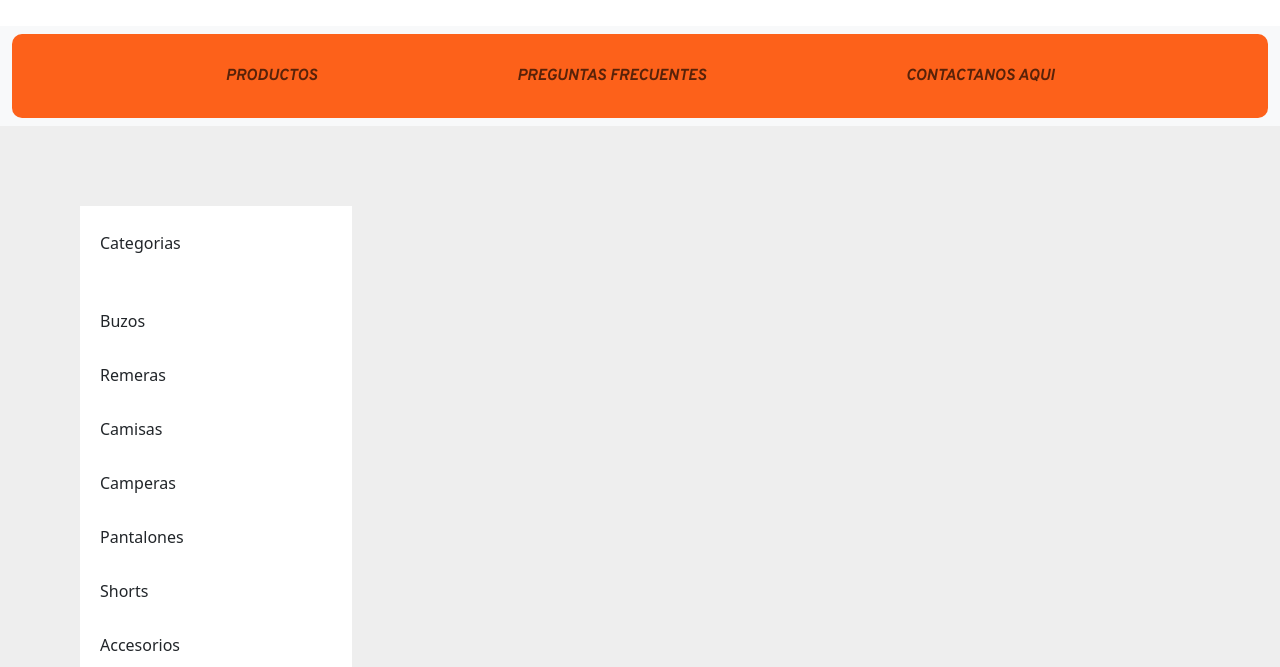
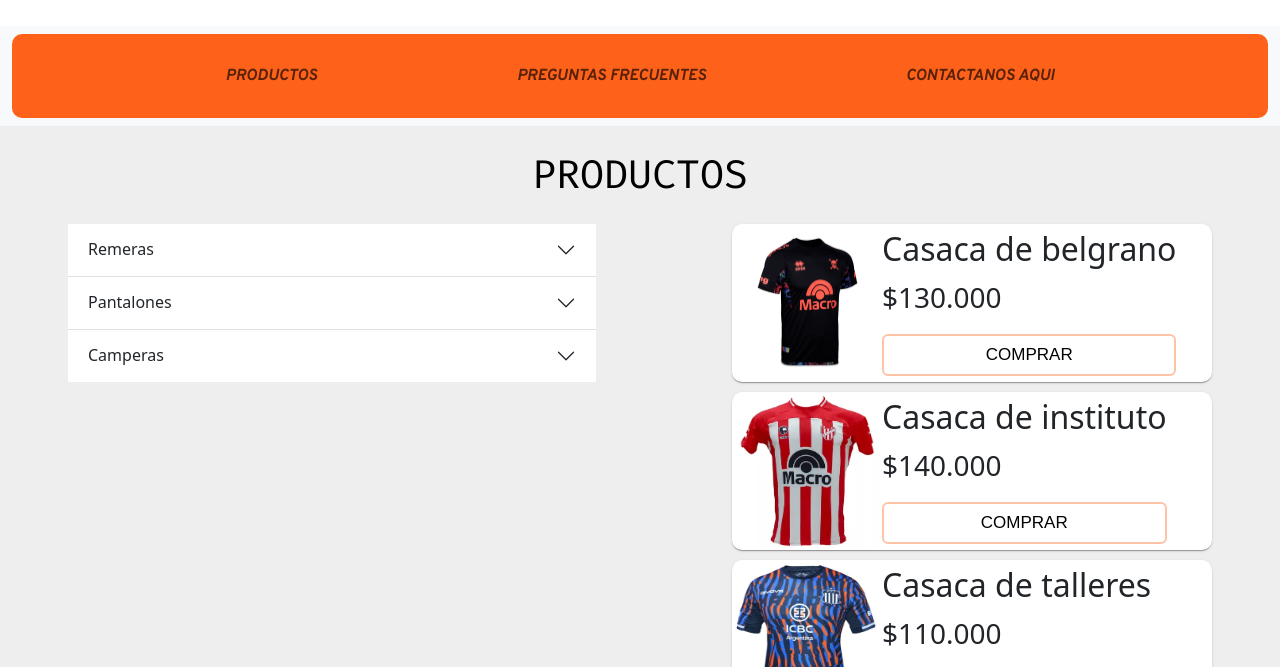
Before and after one commit to CarlosBarrazzza/coderTP, a plain HTML site: page pages/productos.html in a window 1280 px wide. Shown: the part 130-797 px from the top of the page. Drawn offline with nearby package versions, Linux system fonts and the light colour scheme; a web font is replaced by a local one.

Commit message:
Arreglo de bugs en las partes de css, las img y total cambio en la page Productos

```diff
--- a/pages/productos.html
+++ b/pages/productos.html
@@ -5,7 +5,7 @@
     <meta name="viewport" content="width=device-width, initial-scale=1.0">
     <title>Darwin´s</title>
     <link rel="stylesheet" href="../css/bootstrap.min.css">
-    <link rel="stylesheet" href="../Style/Style.css">
+    <link rel="stylesheet" href="../style/style.css">
     <div>
         <link rel="preconnect" href="https://fonts.googleapis.com">
         <link rel="preconnect" href="https://fonts.gstatic.com" crossorigin>
@@ -20,6 +20,11 @@
         <link rel="preconnect" href="https://fonts.googleapis.com">
         <link rel="preconnect" href="https://fonts.gstatic.com" crossorigin>
         <link href="https://fonts.googleapis.com/css2?family=Overpass:ital,wght@1,700&family=Viga&display=swap" rel="stylesheet">
+    </div>
+    <div>
+        <link rel="preconnect" href="https://fonts.googleapis.com">
+        <link rel="preconnect" href="https://fonts.gstatic.com" crossorigin>
+        <link href="https://fonts.googleapis.com/css2?family=Fira+Code&display=swap" rel="stylesheet">
     </div>
     <div>
         <link rel="preconnect" href="https://fonts.googleapis.com">
@@ -61,29 +66,73 @@
                 </div>
             </div>
         </nav>
-        <main class="Container-Productos">
-            <section class="Color">
-                <div class="Separador-Privilegiado"> Categorias </div>
-                <br>
-                <div class="Separador"> Buzos </div>
-                <div class="Separador"> Remeras </div>
-                <div class="Separador"> Camisas </div>
-                <div class="Separador"> Camperas </div>
-                <div class="Separador"> Pantalones </div>
-                <div class="Separador"> Shorts </div>
-                <div class="Separador"> Accesorios </div>
-            </section>
-            <br>
-            <section class="Color">
-                <div class="Separador-Privilegiado"> Filtros </div>
-                <br>
-                <div class="Separador"> Colores </div>
-                <div class="Separador"> Talle </div>
-                <div class="Separador"> Género </div>
-                <div class="Separador"> Material </div>
-                <div class="Separador"> Fit </div>
-                <div class="Separador"> Precio </div>
-            </section>
+        <main>
+            <h1 class="productosh1">PRODUCTOS</h1>
+            <div class="productos">
+                <div class="accordion accordion-flush" id="accordionFlushExample">
+                    <div class="accordion-item margin2">
+                        <h2 class="accordion-header">
+                            <button class="accordion-button collapsed" type="button" data-bs-toggle="collapse" data-bs-target="#flush-collapseOne" aria-expanded="false" aria-controls="flush-collapseOne">
+                                Remeras
+                            </button>
+                        </h2>
+                        <div id="flush-collapseOne" class="accordion-collapse collapse" data-bs-parent="#accordionFlushExample">
+                            <div class="accordion-body"> <a href="#"> Mangas cortas </a> </div>
+                            <div class="accordion-body"> <a href="#"> Mangas Largas </a> </div>
+                        </div>
+                    </div>
+                    <div class="accordion-item margin2">
+                        <h2 class="accordion-header">
+                            <button class="accordion-button collapsed" type="button" data-bs-toggle="collapse" data-bs-target="#flush-collapseTwo" aria-expanded="false" aria-controls="flush-collapseTwo">
+                                Pantalones
+                            </button>
+                        </h2>
+                        <div id="flush-collapseTwo" class="accordion-collapse collapse" data-bs-parent="#accordionFlushExample">
+                            <div class="accordion-body"> <a href="#"> Jeans </a> </div>
+                            <div class="accordion-body"> <a href="#"> Bermudas </a> </div>
+                        </div>
+                    </div>
+                    <div class="accordion-item margin2">
+                        <h2 class="accordion-header">
+                            <button class="accordion-button collapsed" type="button" data-bs-toggle="collapse" data-bs-target="#flush-collapseThree" aria-expanded="false" aria-controls="flush-collapseThree">
+                                Camperas
+                            </button>
+                        </h2>
+                        <div id="flush-collapseThree" class="accordion-collapse collapse" data-bs-parent="#accordionFlushExample">
+                            <div class="accordion-body"> <a href="#"> Parcas </a> </div>
+                            <div class="accordion-body"> <a href="#"> Puffers </a> </div>
+                        </div>
+                    </div>
+                </div>
+                <article class="productos-venta">
+                    <div>
+                        <div class="separacion-productos">
+                            <img src="../assets/casaca belgranito.jpg" alt="imagen de una remera de un equipo de futbol">
+                            <div class="separacion-items">
+                                <h2> Casaca de belgrano</h2>
+                                <h3> $130.000 </h3>
+                                <button type="button" class="btn btn-outline-primary">COMPRAR</button>
+                            </div>
+                        </div>
+                        <div class="separacion-productos">
+                            <img src="../assets/casaca de instituto.png" alt="imagen de una remera de un equipo de futbol">
+                            <div class="separacion-items">
+                                <h2> Casaca de instituto</h2>
+                                <h3> $140.000 </h3>
+                                <button type="button" class="btn btn-outline-primary">COMPRAR</button>
+                            </div>
+                        </div>
+                        <div class="separacion-productos">
+                            <img src="../assets/casaca de talleres.png" alt="imagen de una remera de un equipo de futbol">
+                            <div class="separacion-items">
+                                <h2> Casaca de talleres</h2>
+                                <h3> $110.000 </h3>
+                                <button type="button" class="btn btn-outline-primary">COMPRAR</button>
+                            </div>
+                        </div>
+                    </div>
+                </article>
+            </div>
         </main>
         <footer class="footer">
             <p class="copyright">Copyright 2024 ©</p>
@@ -95,6 +144,7 @@
                 </ul>
             </nav>
         </footer>
+        <script src="../js/bootstrap.min.js"></script>
         <script type="module" src="https://unpkg.com/ionicons@7.1.0/dist/ionicons/ionicons.esm.js"></script>
         <script nomodule src="https://unpkg.com/ionicons@7.1.0/dist/ionicons/ionicons.js"></script>
     </div>
--- a/style/style.css
+++ b/style/style.css
@@ -158,7 +158,6 @@
 .navbar-nav {
     display: contents;
     --bs-nav-link-hover-color: white;
-    margin: 0x 10px;
 }
 
 .product {
@@ -182,6 +181,13 @@
 .new-In {
     text-align: center;
     margin: 4rem 0rem 1.5rem 0rem;
+    font-family:Fira code, sans-serif;
+    font-weight: 550;
+}
+
+.new-In:hover {
+    color: #FD611A;
+    transition: color .30s ease-in-out, background-color .15s ease-in-out, border-color .15s ease-in-out;
 }
 
 main img {
@@ -311,6 +317,10 @@
 
     .busqueda {
         margin: 1.5rem 0rem 1.5rem 0rem;
+    }
+
+    .dividor {
+        display: block;
     }
 
     .position {
@@ -499,6 +509,8 @@
 .atencionAlCliente h1:hover {
     color: #FD611A;
     text-decoration: underline;
+    transition: color .45s ease-in-out, background-color .20s ease-in-out, border-color .30s ease-in-out;
+
 }
 
 .iconos {
@@ -517,28 +529,69 @@
 
 .iconos div {
     display: flex;
+    align-items: center;
 }
 
 /** Productos **/
 
-.Container-Productos {
+.productos {
+    display: flex;
+    flex-direction: row;
+    flex-wrap: nowrap;
+    justify-content: space-around;
+    margin-top: 15px;
+}
+
+.productosh1 {
+    margin: 25px 0px 25px 0px;
+    text-align: center;
+    font-family:Fira code, sans serif;
+    font-weight: 550;
+}
+
+.productosh1:hover {
+    color: #FD611A;
+    transition: color .30s ease-in-out, background-color .15s ease-in-out, border-color .15s ease-in-out;
+}
+
+.productos-venta {
+    margin-bottom: 1em;
+    width: 30rem;
+}
+
+.separacion-productos {
+    display: flex;
+    flex-direction: row;
+    box-shadow: 0 2px 1px -1px rgba(0,0,0,.2), 0 1px 1px 0 rgba(0,0,0,.14), 0 1px 3px 0 rgba(0,0,0,.12);
+    margin-bottom: 10px;
+    background-color: white;
+    border-radius: 10px;
+}
+
+.separacion-items {
     display: flex;
     flex-direction: column;
-    flex-wrap: wrap;
-    margin-top: 5rem;
-    margin-left: 5rem;
-    margin-bottom: 1rem;
+    justify-content: space-around;
 }
 
-.Color {
-    background-color: #FFFFFF;
-    width: 17rem;
+.separacion-productos h2 {
+    margin: 0;
 }
 
-.Separador {
-    margin: 25px 0px 30px 20px;
+.margin2 {
+    width: 33rem;
 }
 
-.Separador-Privilegiado {
-    margin: 25px 0px 5px 20px;
+.margin2 a {
+    color: #222;
+    text-decoration: none;
 }
+
+.margin2 a:hover {
+    color: #FD611A;
+    transition: color .30s ease-in-out, background-color .15s ease-in-out, border-color .15s ease-in-out;
+}
+
+.acordeon {
+    display: block;
+}
```
Also changed, not shown: pages/contacto.html (+2 -1 lines), pages/login.html (+2 -2 lines), pages/preguntasfrecuentes.html (+2 -2 lines), pages/register.html (+2 -2 lines).
